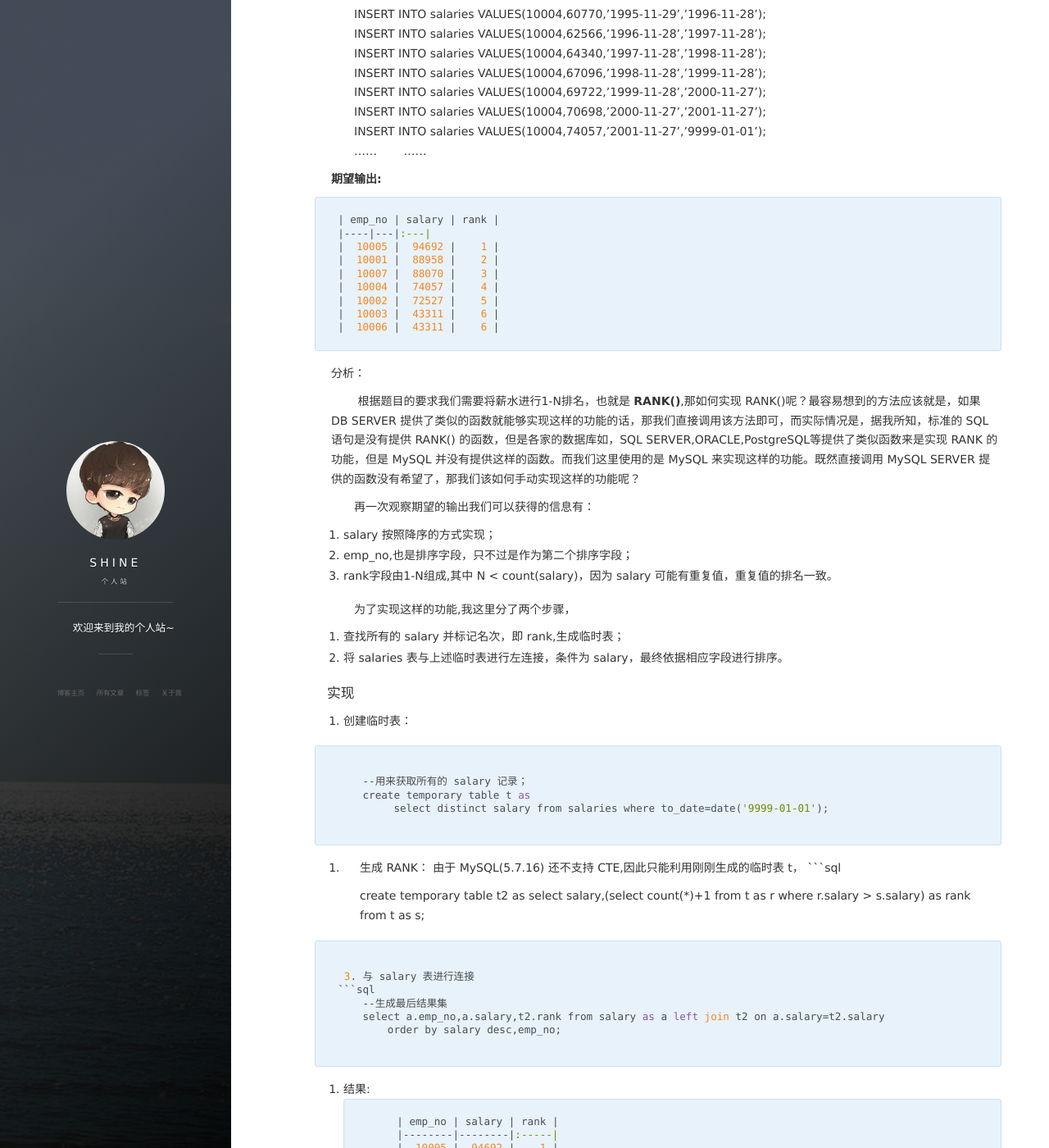
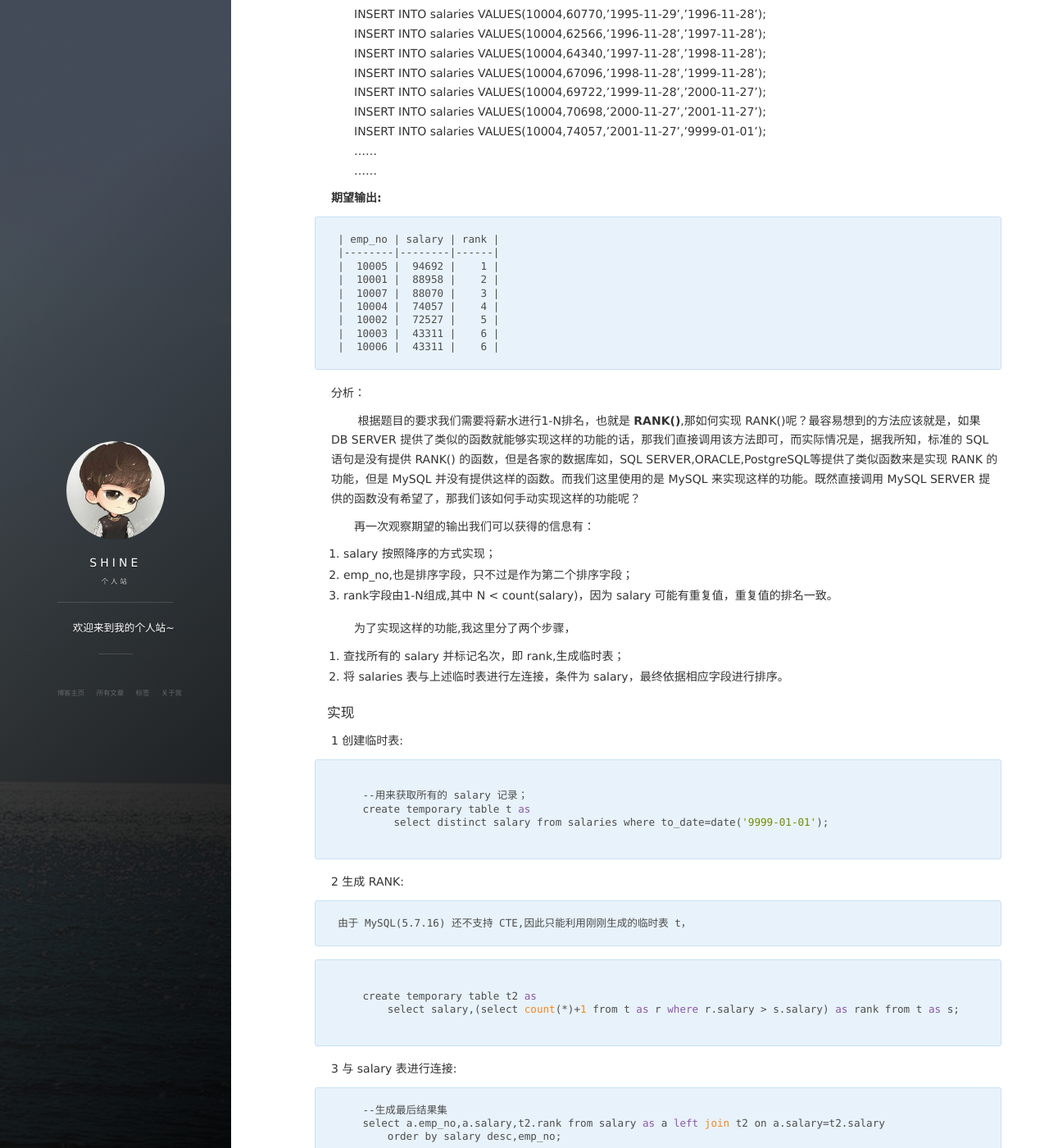
Before and after one commit to LabroShine/LabroShine.github.io, a Jekyll site: the page built from _posts/2018-04-14-SQL语法练习一.md, in a window 1280 px wide and 1400 px high, scrolled down 1719 px. Shown: the whole window at 82% size. Built offline with Jekyll 4.4.1, drawn with Linux system fonts in a browser that asks for light colours; nearby versions of some CDN libraries; comment, search, counter and statistics services are not loaded; some of the changed text lies outside the part shown.

````diff
--- a/_posts/2018-04-14-SQL语法练习一.md
+++ b/_posts/2018-04-14-SQL语法练习一.md
@@ -84,7 +84,7 @@
 **期望输出:**
 
     | emp_no | salary | rank |
-    |----|---|:---|
+    |--------|--------|------|
     |  10005 |  94692 |    1 |
     |  10001 |  88958 |    2 |
     |  10007 |  88070 |    3 |
@@ -111,18 +111,20 @@
 
 #### 实现
 
- 1. 创建临时表：
+  1  创建临时表:
 
- ```sql
+  ```sql
 
     --用来获取所有的 salary 记录；
     create temporary table t as
          select distinct salary from salaries where to_date=date('9999-01-01');
 
- ```
+  ```
 
- 2. 生成 RANK：
+  2  生成 RANK:
+
     由于 MySQL(5.7.16) 还不支持 CTE,因此只能利用刚刚生成的临时表 t，
+
 ```sql
 
     create temporary table t2 as
@@ -130,7 +132,9 @@
 
 ```
 
- 3. 与 salary 表进行连接
+  3 与 salary 表进行连接:
+
+
 ```sql
     --生成最后结果集
     select a.emp_no,a.salary,t2.rank from salary as a left join t2 on a.salary=t2.salary
@@ -138,10 +142,11 @@
 
 ```
 
-4. 结果:
+  4 结果:
+
 ```sql
         | emp_no | salary | rank |
-        |--------|--------|:-----|
+        |--------|--------|------|
         |  10005 |  94692 |    1 |
         |  10001 |  88958 |    2 |
         |  10007 |  88070 |    3 |
````
Also changed, not shown: _posts/2018-04-01-Learning Git 一.md (renamed from _posts/2018-04-01-一步一步学习Git（一）.md, +0 -11 lines).
